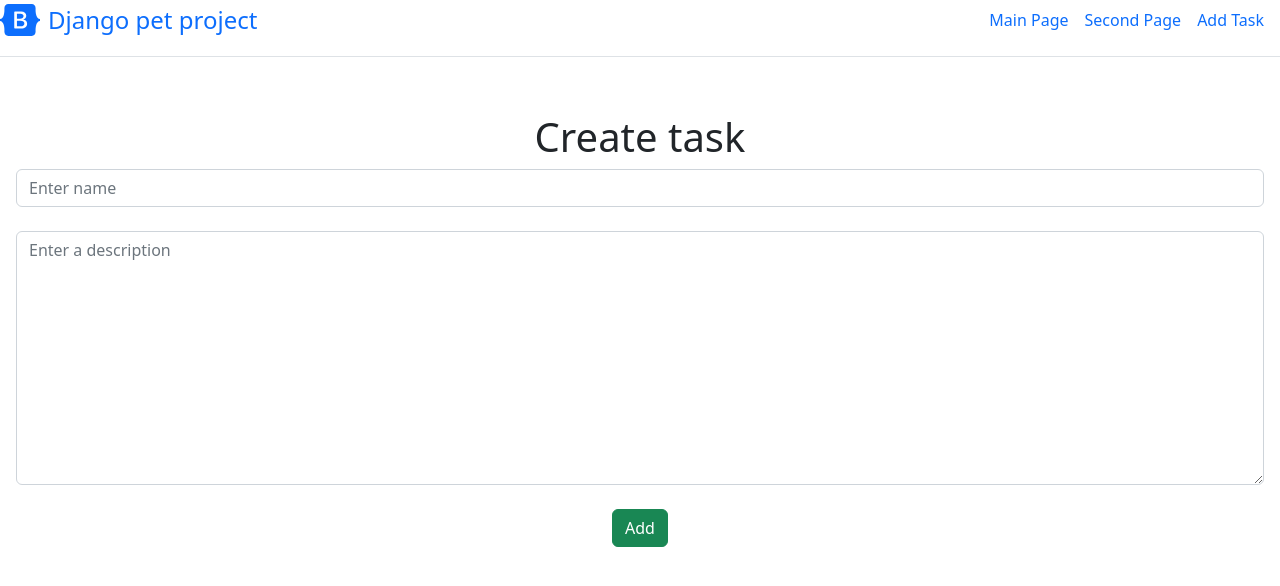
After one commit to Gussuup/TestSite, a Django app: page /create in a window 1280 px wide. The commit adds this page. Shown: the top 586 px of the page. Run offline with Django 4.2, Linux system fonts and the light colour scheme.

Commit message:
Create page added, table display added

```diff
--- /dev/null
+++ b/main/forms.py
@@ -0,0 +1,17 @@
+from django.forms import ModelForm, TextInput, Textarea
+from .models import Task
+
+class TaskForm(ModelForm):
+    class Meta:
+        model = Task
+        fields = ["title", "task"]
+        widgets = {
+            "title": TextInput(attrs={
+                'class': 'form-control',
+                'placeholder': 'Enter name',
+            }),
+            "task": Textarea(attrs={
+                'class': 'form-control',
+                'placeholder': 'Enter a description',
+            }),
+        }
--- a/main/templates/main/base.html
+++ b/main/templates/main/base.html
@@ -17,7 +17,8 @@
 
       <nav class="d-inline-flex mt-2 mt-md-0 ms-md-auto">
         <a class="me-3 py-2 link-body-emphasis text-decoration-none" href="{% url 'home' %}">Main Page</a>
-        <a class="me-3 py-2 link-body-emphasis text-decoration-none" href="Second">Second Page</a>
+        <a class="me-3 py-2 link-body-emphasis text-decoration-none" href="second">Second Page</a>
+        <a class="me-3 py-2 link-body-emphasis text-decoration-none" href="create">Add Task</a>
       </nav>
     </div>
 
--- /dev/null
+++ b/main/templates/main/create.html
@@ -0,0 +1,20 @@
+{% extends 'main/base.html' %}
+
+{% block title %}
+Create Task
+{% endblock %}
+
+{% block headcontent %}
+    <h1>Create task</h1>
+    <form method="post">
+        {% csrf_token %}
+        {{ form.title }}<br>
+        {{ form.task }}<br>
+        <button type="submit" class="btn btn-success">Add</button>
+        <span>{{ error }}</span>
+    </form>
+{% endblock %}
+
+{% block content %}
+
+{% endblock %}
--- a/main/urls.py
+++ b/main/urls.py
@@ -3,5 +3,6 @@ from . import views
 
 urlpatterns = [
     path('', views.index, name='home'),
-    path('Second', views.about)
+    path('second', views.about),
+    path('create', views.create, name='create')
 ]
--- a/main/views.py
+++ b/main/views.py
@@ -1,5 +1,6 @@
-from django.shortcuts import render
+from django.shortcuts import render, redirect
 from .models import Task
+from .forms import TaskForm
 
 def index(request):
     tasks = Task.objects.all()                                                                                          #помещение в переменную всех объектов из модели Task
@@ -9,3 +10,20 @@ def index(request):
 
 def about(request):
     return render(request, 'main/about.html')
+
+def create(request):
+    error = ''
+    if request.method == 'POST':
+        form = TaskForm(request.POST)
+        if form.is_valid():
+            form.save()
+            return redirect('home')
+        else:
+            error = 'Wrong form content'
+
+    form = TaskForm()
+    context = {
+        'form': form,
+        'error': error
+    }
+    return render(request, 'main/create.html', context)
```
Also changed, not shown: main/templates/main/index.html (+14 -1 lines), db.sqlite3.
